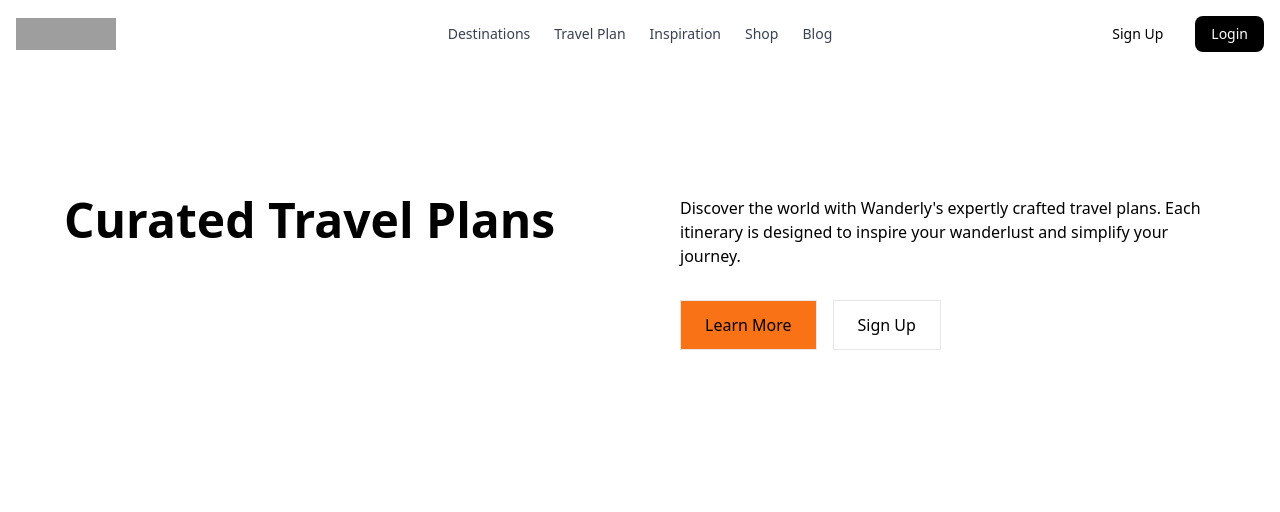
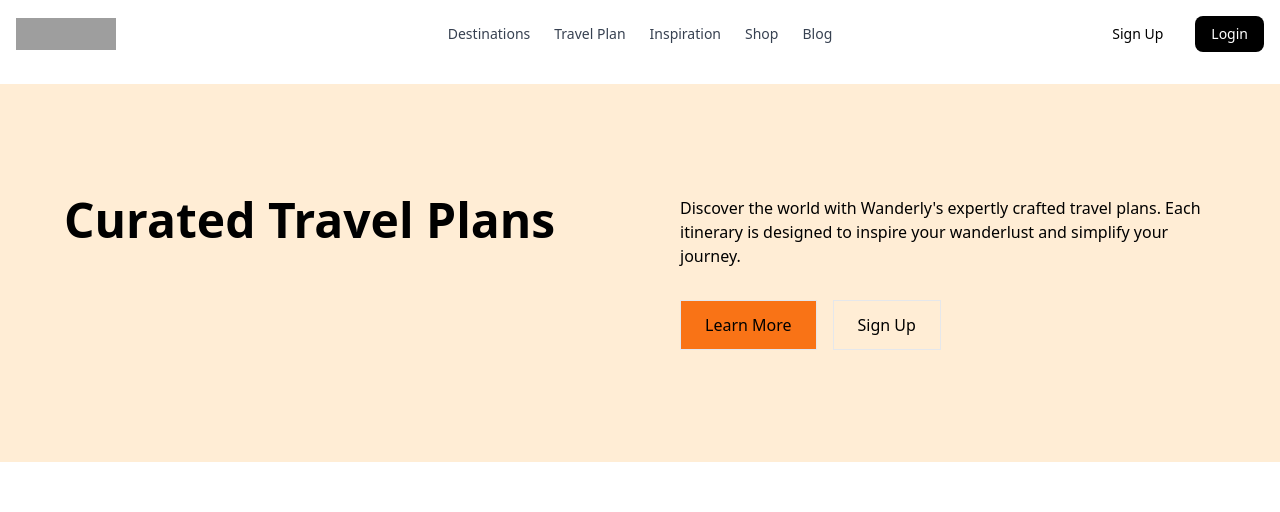
Before and after one commit to NellitG/Travels, a Vue app in the folder app/: page /travelplan in a window 1280 px wide. Shown: the top 512 px of the page. Built offline with nearby package versions, Linux system fonts and the light colour scheme; grey boxes are pictures that could not be loaded.

Commit message:
added background image

```diff
--- a/app/src/components/TravelPlan.vue
+++ b/app/src/components/TravelPlan.vue
@@ -1,5 +1,5 @@
 <template>
-<section id="relume" class="relative px-[5%] py-16 md:py-24 lg:py-28">
+<section id="relume" class="relative px-[5%] py-16 md:py-24 lg:py-28 bg-orange-100">
   <div
     class="container grid grid-rows-1 items-start gap-y-5 md:grid-cols-2 md:gap-x-12 md:gap-y-8 lg:gap-x-20 lg:gap-y-16"
   >
```
